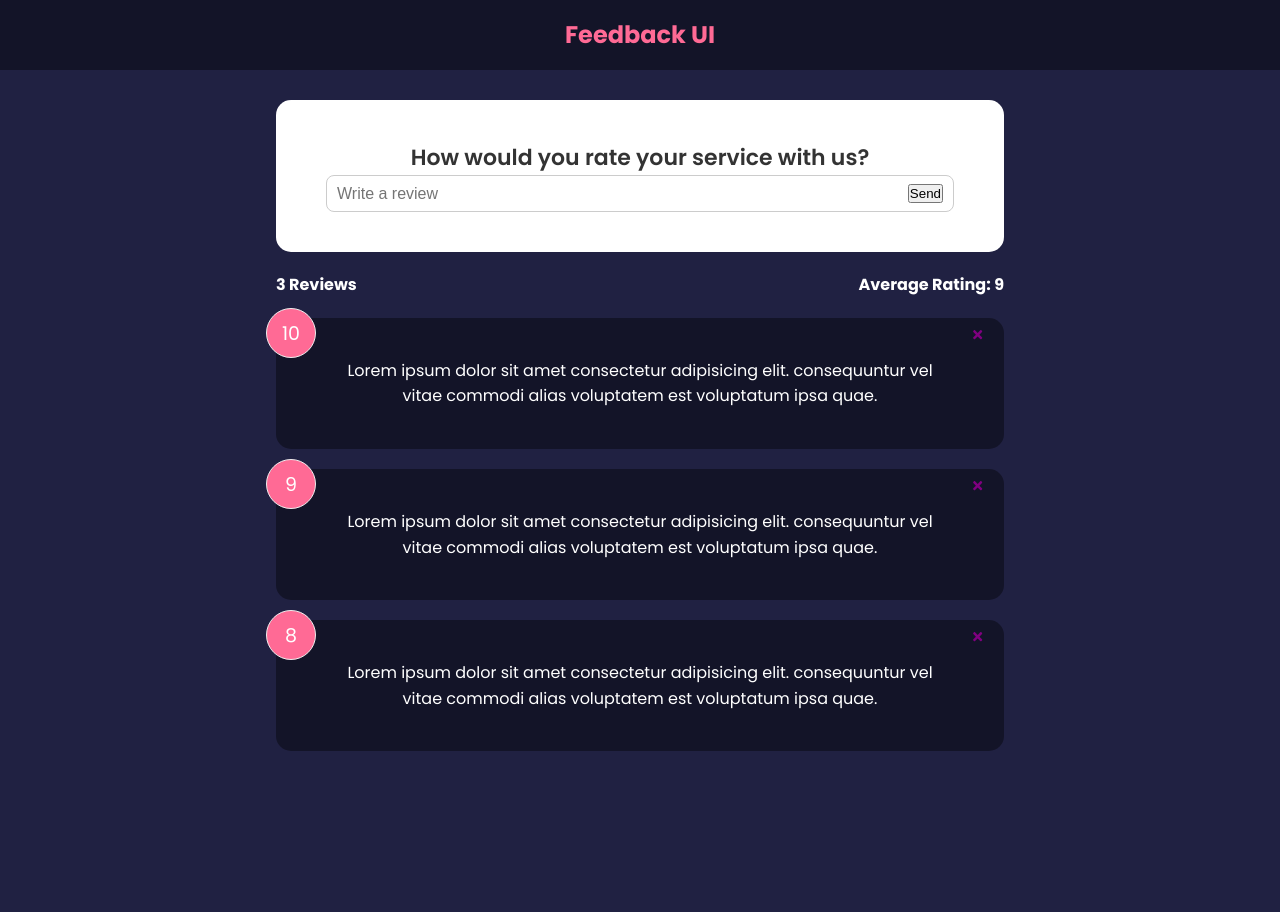
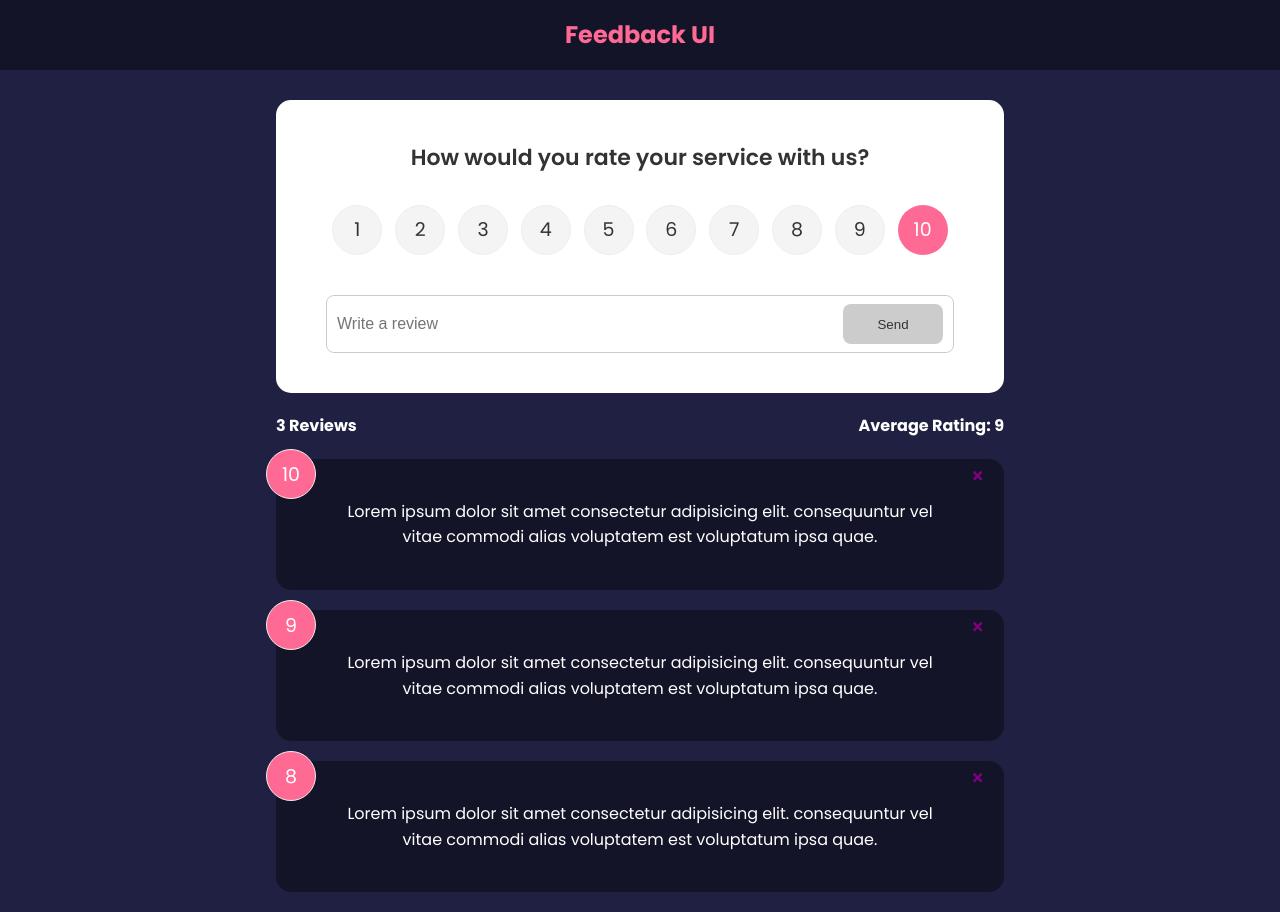
Before and after one commit to amoore16/feedback-app, a React (Create React App) app: page / in a window 1280 px wide. Before the commit the page ends 800 px from the top, so only its background shows below. Built offline with nearby package versions, Linux system fonts and the light colour scheme; the HTML template or start-up script is replaced by a standard one.

Commit message:
Rating component

```diff
--- a/src/components/FeedbackForm.tsx
+++ b/src/components/FeedbackForm.tsx
@@ -1,4 +1,6 @@
 import { ChangeEvent, FormEventHandler, useState } from 'react'
+import RatingSelect from './RatingSelect'
+import Button from './shared/Button'
 
 import Card from './shared/Card'
 
@@ -6,21 +8,43 @@ type Props = {}
 
 function FeedbackForm({}: Props) {
   const [text, setText] = useState('')
+  const [btnDisabled, setBtnDisabled] = useState(true)
+  const [rating, setRating] = useState(10)
+  const [message, setMessage] = useState('')
 
-  const handleTextChange = (e: ChangeEvent<HTMLButtonElement>) => {
-    console.log(e.target.value)
+  const handleTextChange = (e: ChangeEvent<HTMLInputElement>) => {
+    if (text === '') {
+        setBtnDisabled(true)
+        setMessage('')
+    } else if (text !== '' && text.trim().length <= 10) {
+        setMessage('Text must be at least 10 characters')
+        setBtnDisabled(true)
+    } else {
+        setBtnDisabled(false)
+        setMessage('')
+    }
+    setText(e.target.value)
   }
 
   return (
     <Card>
       <form>
         <h2>How would you rate your service with us?</h2>
-        {/* todo rating select component */}
+        <RatingSelect select={(rating) => setRating(rating)}/>
+        <div className="input-group">
+          <input
+            type="text"
+            placeholder="Write a review"
+            onChange={handleTextChange}
+            value={text}
+          />
+          <Button type="submit" isDisabled={btnDisabled}>
+            Send
+          </Button>
+        </div>
+
+        {message && <div className='message'>{message}</div>}
       </form>
-      <div className="input-group">
-        <input type="text" placeholder="Write a review" />
-        <button type="submit" onChange={handleTextChange}>Send</button>
-      </div>
     </Card>
   )
 }
--- a/src/components/FeedbackList.tsx
+++ b/src/components/FeedbackList.tsx
@@ -1,5 +1,5 @@
 import FeedbackItem, { FeedbackItemType } from './FeedbackItem'
-import SimpleLoader from './simpleLoader'
+import SimpleLoader from './shared/simpleLoader'
 
 type Props = {
   feedback: FeedbackItemType[];
--- /dev/null
+++ b/src/components/RatingSelect.tsx
@@ -0,0 +1,131 @@
+import { useState } from 'react'
+
+type Props = {
+    select: (rating: number) => void
+}
+
+function RatingSelect(props: Props) {
+    const {select} = props
+  const [selected, setSelected] = useState(10)
+
+  const handleChange = (e: any) => {
+    setSelected(Number(e.currentTarget.value))
+    select(Number(e.currentTarget.value))
+  }
+  return (
+    <ul className="rating">
+      <li>
+        <input
+          type="radio"
+          id="num1"
+          name="rating"
+          value="1"
+          onChange={handleChange}
+          checked={selected === 1}
+        />
+        <label htmlFor="num1">1</label>
+      </li>
+      <li>
+        <input
+          type="radio"
+          id="num2"
+          name="rating"
+          value="2"
+          onChange={handleChange}
+          checked={selected === 2}
+        />
+        <label htmlFor="num2">2</label>
+      </li>
+      <li>
+        <input
+          type="radio"
+          id="num3"
+          name="rating"
+          value="3"
+          onChange={handleChange}
+          checked={selected === 3}
+        />
+        <label htmlFor="num3">3</label>
+      </li>
+      <li>
+        <input
+          type="radio"
+          id="num4"
+          name="rating"
+          value="4"
+          onChange={handleChange}
+          checked={selected === 4}
+        />
+        <label htmlFor="num4">4</label>
+      </li>
+      <li>
+        <input
+          type="radio"
+          id="num5"
+          name="rating"
+          value="5"
+          onChange={handleChange}
+          checked={selected === 5}
+        />
+        <label htmlFor="num5">5</label>
+      </li>
+      <li>
+        <input
+          type="radio"
+          id="num6"
+          name="rating"
+          value="6"
+          onChange={handleChange}
+          checked={selected === 6}
+        />
+        <label htmlFor="num6">6</label>
+      </li>
+      <li>
+        <input
+          type="radio"
+          id="num7"
+          name="rating"
+          value="7"
+          onChange={handleChange}
+          checked={selected === 7}
+        />
+        <label htmlFor="num7">7</label>
+      </li>
+      <li>
+        <input
+          type="radio"
+          id="num8"
+          name="rating"
+          value="8"
+          onChange={handleChange}
+          checked={selected === 8}
+        />
+        <label htmlFor="num8">8</label>
+      </li>
+      <li>
+        <input
+          type="radio"
+          id="num9"
+          name="rating"
+          value="9"
+          onChange={handleChange}
+          checked={selected === 9}
+        />
+        <label htmlFor="num9">9</label>
+      </li>
+      <li>
+        <input
+          type="radio"
+          id="num10"
+          name="rating"
+          value="10"
+          onChange={handleChange}
+          checked={selected === 10}
+        />
+        <label htmlFor="num10">10</label>
+      </li>
+    </ul>
+  )
+}
+
+export default RatingSelect
--- /dev/null
+++ b/src/components/shared/Button.tsx
@@ -0,0 +1,25 @@
+import React from 'react'
+
+type Props = {
+  children?: React.ReactNode
+  version?: string
+  type?: 'submit' | 'reset' | 'button' | undefined
+  isDisabled?: boolean
+}
+
+function Button(props: Props) {
+  const {
+    children,
+    version = 'primary',
+    type = 'button',
+    isDisabled = false,
+  } = props
+
+  return (
+    <button type={type} className={`btn btn-${version}`} disabled={isDisabled}>
+      {children}
+    </button>
+  )
+}
+
+export default Button
```
Also changed, not shown: src/components/shared/simpleLoader.tsx (renamed from src/components/simpleLoader.tsx).
